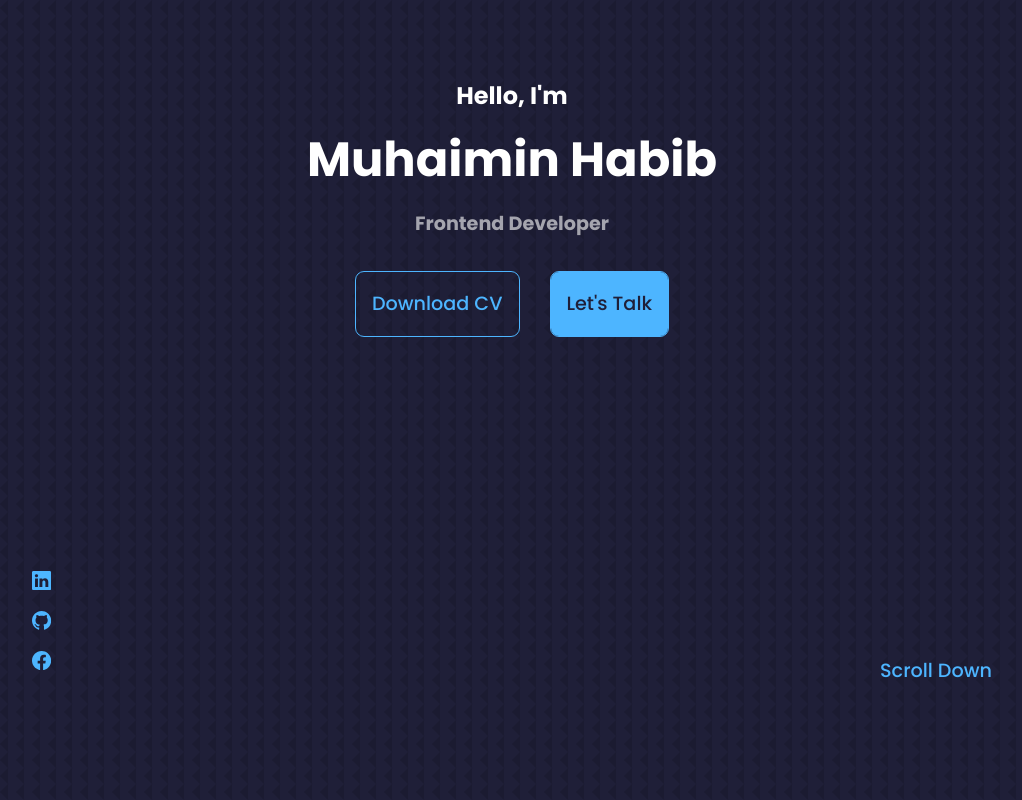
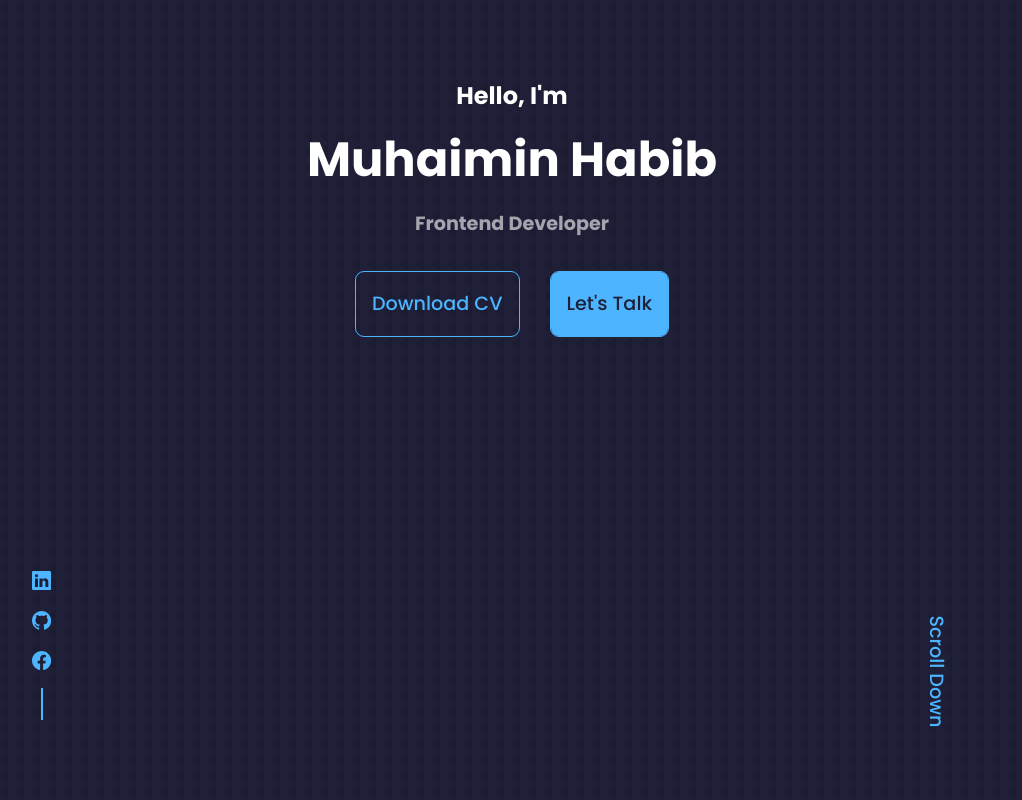
Before and after one commit to MuhaiminHabib/portfolio, a React (Create React App) app: page / in a window 1280 px wide. Shown: the top 800 px of the page, without its empty margins (128-1150 px from the left). Built offline with nearby package versions, Linux system fonts and the light colour scheme.

Commit message:
working on the header component

```diff
--- a/src/components/header/Socials.jsx
+++ b/src/components/header/Socials.jsx
@@ -7,7 +7,7 @@ const Socials = () => {
         <a href='#' target='_blank'><BsLinkedin /></a>
         <a href='#' target='_blank'><BsGithub /></a>
         <a href='#' target='_blank'><BsFacebook /></a>
-        <p className="line"></p>
+        <p id="line"></p>
 
     </div>
   )
--- a/src/components/header/header.css
+++ b/src/components/header/header.css
@@ -61,10 +61,17 @@
 .socials__container {
     display: flex;
     flex-direction: column;
+    align-items: center;
     gap: 0.5rem;
     position: absolute;
     left: 0;
-    bottom: 10rem;
+    bottom: 8rem;
+}
+
+#line {
+    height: 2rem;
+    width: 2px ;
+    background-color: var(--color-primary);
 }
 
 /*============ scroll CSS ============*/
@@ -77,6 +84,7 @@
     position: absolute;
     right: 0;
     bottom: 10rem;
+    transform: rotate(90deg);
 }
 
 /* .scroll__container__link {
```
